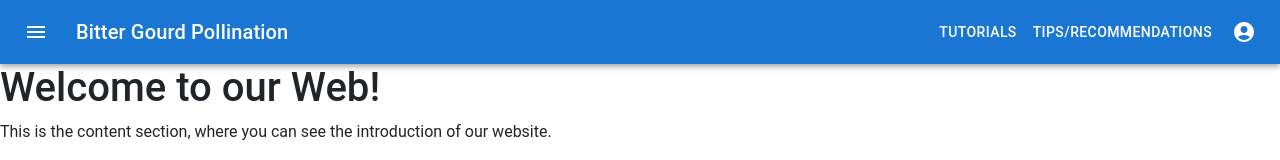
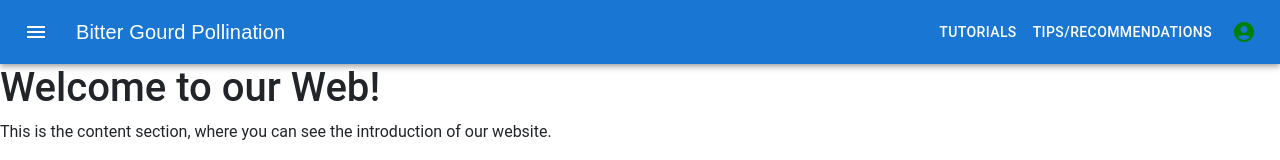
Before and after one commit to baluyotkaylamae/BitterGourd, a React (Create React App) app in the folder frontend/: page / in a window 1280 px wide. Shown: the top 160 px of the page. Built offline with nearby package versions, Linux system fonts and the light colour scheme; a web font is replaced by a local one.

Commit message:
Change the color of the login logo

```diff
--- a/frontend/src/Components/Layouts/Header.js
+++ b/frontend/src/Components/Layouts/Header.js
@@ -28,7 +28,7 @@ const Header = () => {
           <MenuIcon />
         </IconButton>
 
-        <Typography variant="h6" component="div" sx={{ flexGrow: 1 }}>
+        <Typography variant="h6" component="div" sx={{ flexGrow: 1, fontFamily: 'Arial', color: 'white' }}>
           Bitter Gourd Pollination
         </Typography>
 
@@ -37,6 +37,7 @@ const Header = () => {
           onClick={handleClick}
           aria-controls="tutorials-menu"
           aria-haspopup="true"
+          sx={{ color: 'white' }}
         >
           Tutorials
         </Button>
@@ -51,7 +52,9 @@ const Header = () => {
           <MenuItem onClick={handleClose}>Tutorial 2</MenuItem>
           <MenuItem onClick={handleClose}>Tutorial 3</MenuItem>
         </Menu>
-        <Button color="inherit">Tips/Recommendations</Button>
+        <Button color="inherit" sx={{ color: 'white' }}>
+          Tips/Recommendations
+        </Button>
 
         {/* <Button color="inherit">Menu Item 3</Button> */}
         <IconButton
@@ -59,8 +62,9 @@ const Header = () => {
           edge="end"
           color="inherit"
           aria-label="profile"
+          sx={{ color: 'green' }}
         >
-          <AccountCircleIcon/>
+          <AccountCircleIcon />
         </IconButton>
       </Toolbar>
     </AppBar>
```
Lines whose indentation alone changed are shown as unchanged.
